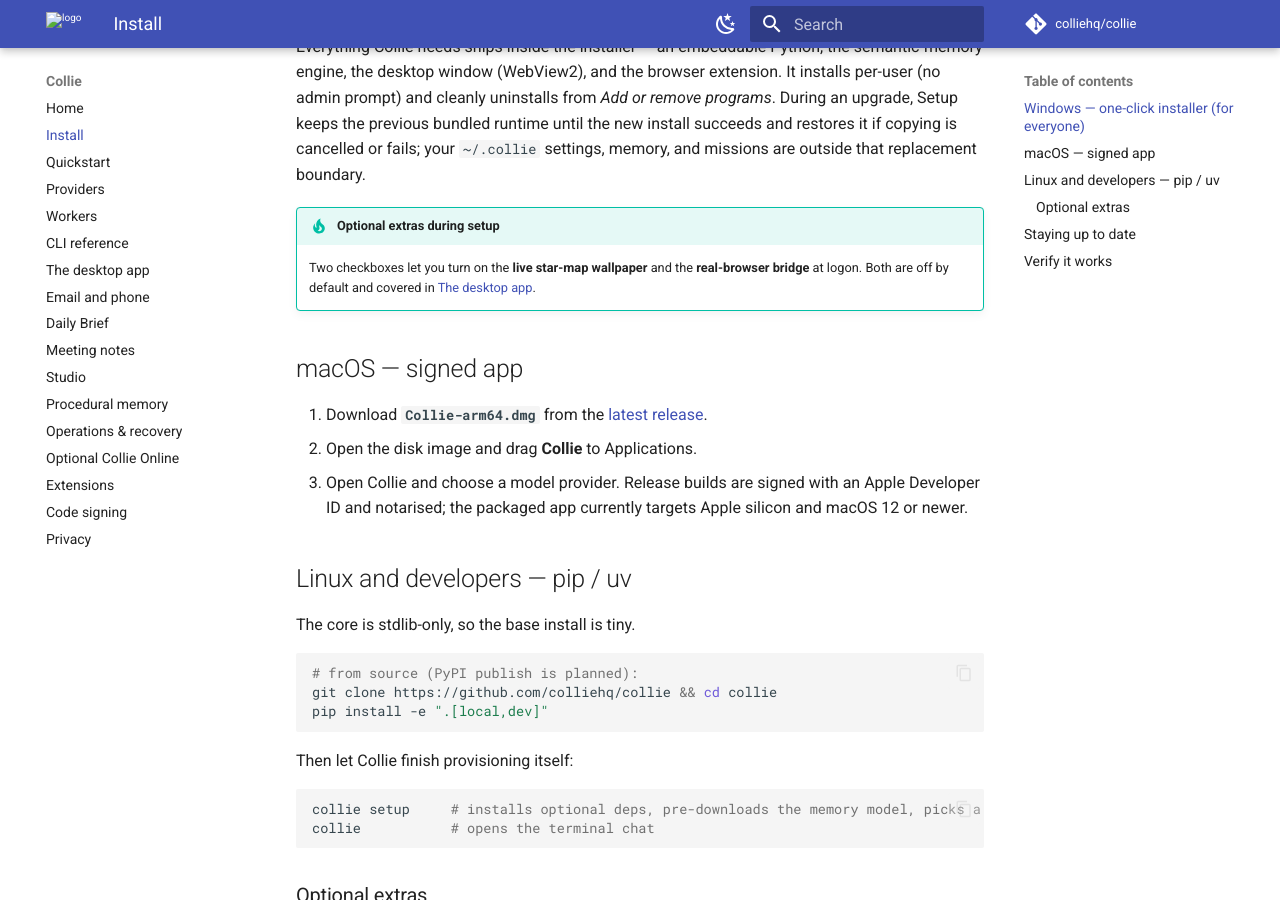
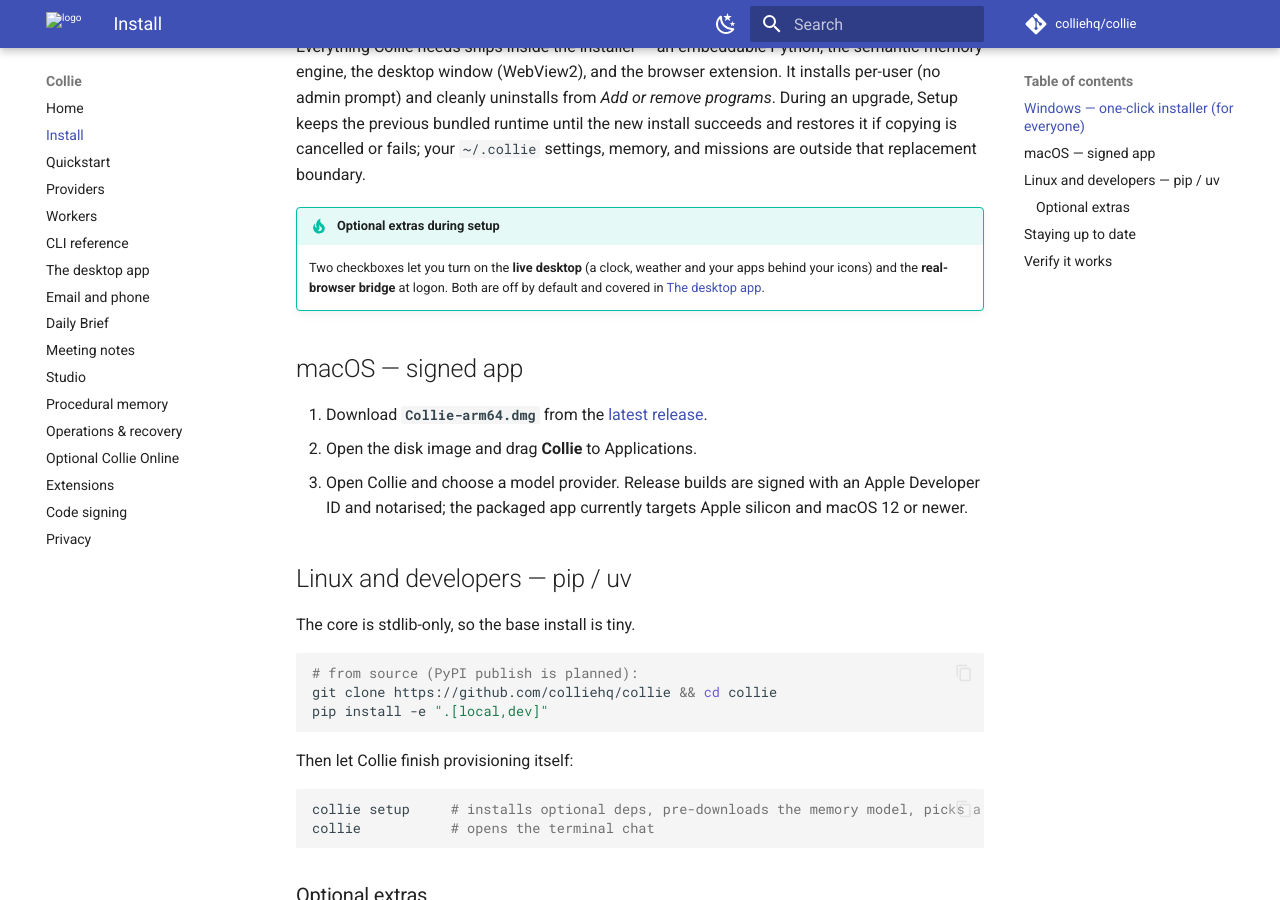
Before and after one commit to colliehq/collie, an MkDocs documentation site: the page built from docs/install.md, in a window 1280 px wide and 900 px high, scrolled down 600 px. Built offline with MkDocs 1.6.1 and Material for MkDocs 9.7.7, drawn with Linux system fonts in a browser that asks for light colours; comment, search, counter and statistics services are not loaded.

Commit message:
Describe the wallpaper as the live desktop, not a star-map
The wallpaper shows the calm ambient desktop, and the code map
(star-map) takes over its background only when turned on in Settings.
The installer and the docs still promised a star-map wallpaper:
- the Inno task "Live star-map wallpaper on my desktop", in English,
  Simplified and Traditional Chinese;
- the WebView2 installer's "Live star-map wallpaper" option and its
  description;
- installer/README.md;
- docs/install.md, docs/cli.md and the docs/desktop.md heading;
- the wallpaper host's README.

They now describe the live desktop: a clock with the weather, music
controls and your apps behind your icons. The Inno task keeps its
BOM-encoded file and the same message key. The other wizard languages
never had their own translation and still fall back to the English
line. The wizard's star-map artwork is branding, not a description of
the wallpaper, and is unchanged.

Tests: no test pins these strings. test_release_hygiene, test_core and
test_update_bootstrap, which read collie.iss, pass.

Co-Authored-By: Claude Opus 5.5 (1M context) <noreply@anthropic.com>

```diff
--- a/docs/install.md
+++ b/docs/install.md
@@ -24,7 +24,8 @@ previous bundled runtime until the new install succeeds and restores it if copyi
 fails; your `~/.collie` settings, memory, and missions are outside that replacement boundary.
 
 !!! tip "Optional extras during setup"
-    Two checkboxes let you turn on the **live star-map wallpaper** and the **real-browser bridge**
+    Two checkboxes let you turn on the **live desktop** (a clock, weather and your apps behind your
+    icons) and the **real-browser bridge**
     at logon. Both are off by default and covered in [The desktop app](desktop.md).
 
 ## macOS — signed app
```
Also changed, not shown: docs/cli.md (+1 -1 lines), docs/desktop.md (+1 -1 lines), harness/wallpaper/README.md (+2 -2 lines), installer/README.md (+1 -1 lines), 2 other files.
